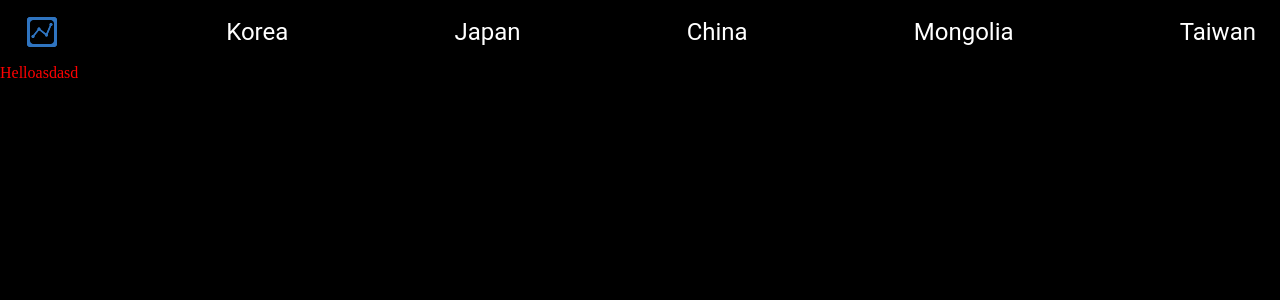
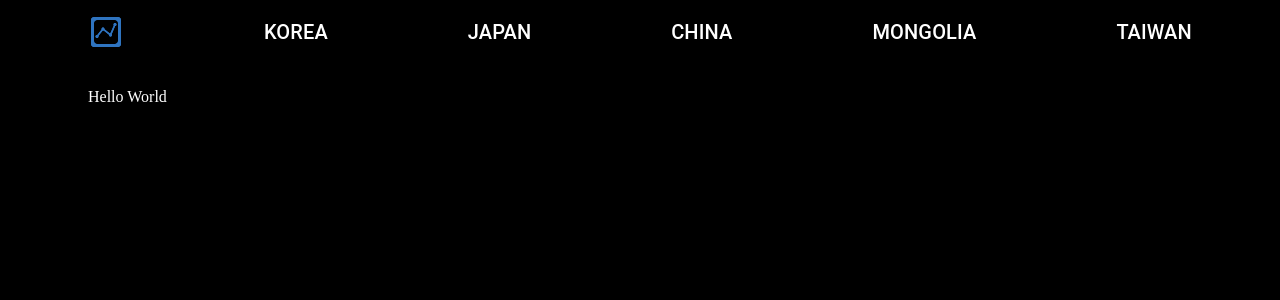
Before and after one commit to monitmonit/dev, a Next.js app: page / in a window 1280 px wide. Shown: the top 300 px of the page. Built offline with nearby package versions, Linux system fonts and the light colour scheme.

Commit message:
feat: apply baselayout to each page

```diff
--- a/src/components/layout/BaseLayout.tsx
+++ b/src/components/layout/BaseLayout.tsx
@@ -1,12 +1,17 @@
-import { Box } from '@mui/material';
+import React from 'react';
+import Container from '@mui/material/Container';
 import Header from './Header';
+import GlobalStyle from '../../styles/GlobalStyle';
 
 const BaseLayout: React.FC = ({ children }) => {
   return (
-    <Box sx={{ display: 'flex', margin: 'auto', maxWidth: '1382px', flexDirection: 'column' }}>
-      <Header />
-      <div>{children}</div>
-    </Box>
+    <React.Fragment>
+      <GlobalStyle />
+      <Container sx={{ maxWidth: '1382px' }}>
+        <Header />
+        <Container sx={{ flexGrow: 1, py: 3 }}>{children}</Container>
+      </Container>
+    </React.Fragment>
   );
 };
 
--- a/src/components/layout/Header.tsx
+++ b/src/components/layout/Header.tsx
@@ -2,10 +2,10 @@ import AppBar from '@mui/material/AppBar';
 import Box from '@mui/material/Box';
 import Toolbar from '@mui/material/Toolbar';
 
+import HomeMenu from './HomeMenu';
 import MenuItem from './MenuItem';
-import HomeMenu from './HomeMenu';
 
-const countries = ['Korea', 'Japan', 'China', 'Mongolia', 'Taiwan'];
+const countries = ['korea', 'japan', 'china', 'mongolia', 'taiwan'];
 
 const Header: React.VFC = () => {
   const mapcountries = (countries: string[]) => {
--- a/src/components/layout/MenuItem.tsx
+++ b/src/components/layout/MenuItem.tsx
@@ -1,5 +1,5 @@
 import Link from 'next/link';
-import { Typography } from '@mui/material';
+import Typography from '@mui/material/Typography';
 
 interface HeaderItemProps {
   country: string;
@@ -8,9 +8,7 @@ interface HeaderItemProps {
 const HeaderItem: React.VFC<HeaderItemProps> = ({ country }) => {
   return (
     <Link href={`/${country}`}>
-      <Typography align="center" variant="h5" sx={{ color: '#fff' }}>
-        {country}
-      </Typography>
+      <Typography variant="h6">{country.toUpperCase()}</Typography>
     </Link>
   );
 };
--- a/src/pages/_app.tsx
+++ b/src/pages/_app.tsx
@@ -3,7 +3,7 @@ import React from 'react';
 import { AppProps } from 'next/dist/shared/lib/router/router';
 import Head from 'next/head';
 
-const MyApp = ({ Component, pageProps }: AppProps) => {
+const MyApp: React.VFC<AppProps> = ({ Component, pageProps }) => {
   return (
     <React.Fragment>
       <Head>
--- a/src/pages/index.tsx
+++ b/src/pages/index.tsx
@@ -1,14 +1,10 @@
 import BaseLayout from '../components/layout/BaseLayout';
-import GlobalStyle from '../styles/GlobalStyle';
 
 const Home: React.VFC = () => {
   return (
-    <div>
-      <GlobalStyle />
-      <BaseLayout>
-        <div style={{ color: 'red' }}>Helloasdasd</div>
-      </BaseLayout>
-    </div>
+    <BaseLayout>
+      <div>Hello World</div>
+    </BaseLayout>
   );
 };
 
--- a/src/styles/GlobalStyle.tsx
+++ b/src/styles/GlobalStyle.tsx
@@ -2,9 +2,10 @@ import { createGlobalStyle } from 'styled-components';
 
 const GlobalStyle = createGlobalStyle`
   body {
-    background-color: #000;
     height:100vh;
     margin:0;
+    color:#fff;
+    background-color: #000;
   }
 
 `;
```
Also changed, not shown: src/pages/china.tsx (+9 -10 lines), src/pages/japan.tsx (+8 -9 lines), src/pages/korea.tsx (+9 -11 lines), src/pages/mongolia.tsx (+9 -10 lines), src/pages/taiwan.tsx (+9 -10 lines), public/monit.svg (deleted).
